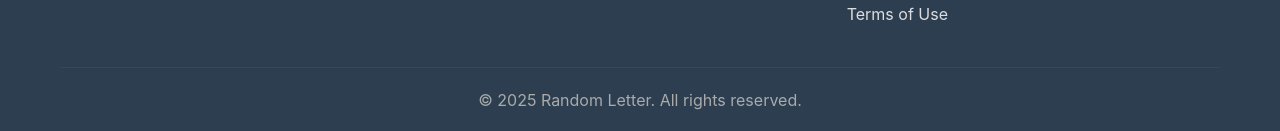
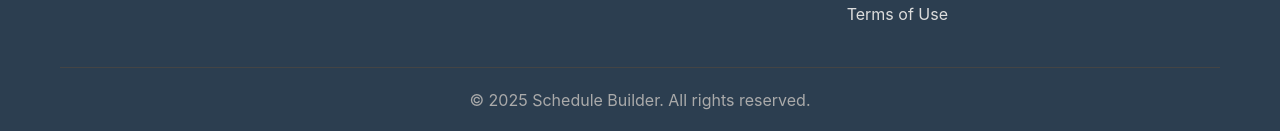
Before and after one commit to jpdong/ScheduleBuilder, a Next.js app: page / in a window 1280 px wide. Shown: the part 3458-3589 px from the top of the page. Built offline with nearby package versions, Linux system fonts and the light colour scheme.

Commit message:
feat:修复footer

```diff
--- a/src/components/elements/Footer.tsx
+++ b/src/components/elements/Footer.tsx
@@ -24,7 +24,7 @@ const Footer: React.FC = () => (
         </div>
       </div>
       <div className="footer-bottom">
-        &copy; 2025 Random Letter. All rights reserved.
+        &copy; 2025 Schedule Builder. All rights reserved.
       </div>
     </div>
   </footer>
```
